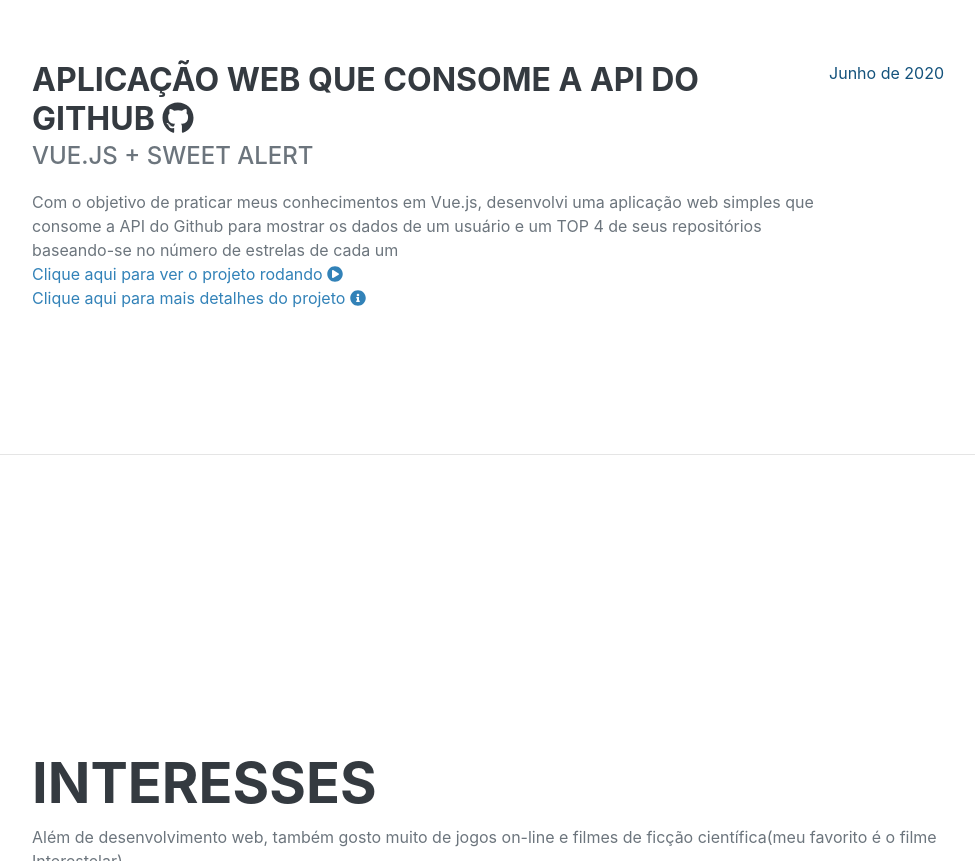
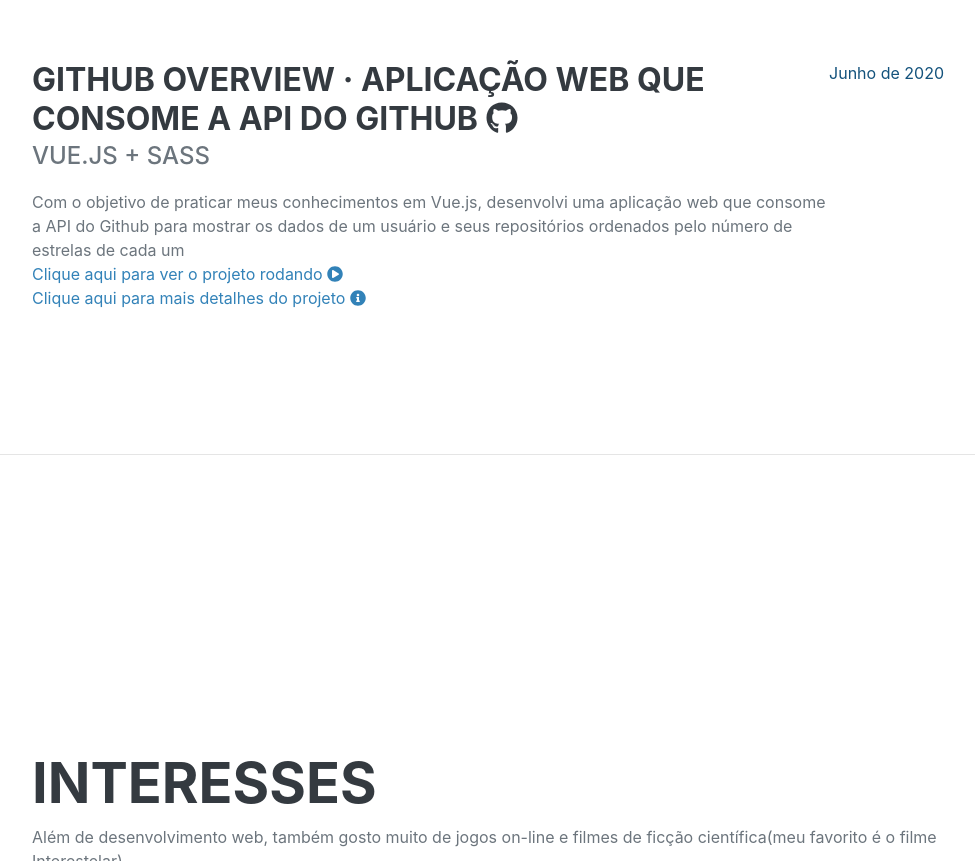
Before and after one commit to TiagoDiass/tiagodiass.github.io, a plain HTML site: page index.html in a window 1280 px wide. Shown: the part 4846-5707 px from the top of the page, without its empty margins (288-1263 px from the left). Drawn offline with nearby package versions, Linux system fonts and the light colour scheme; a web font is replaced by a local one.

Commit message:
changing github-overview link

```diff
--- a/index.html
+++ b/index.html
@@ -812,7 +812,8 @@
                     >
                         <div class="flex-grow-1">
                             <h3 class="mb-0">
-                                Aplicação Web que consome a API do Github
+                                Github Overview · Aplicação Web que consome a
+                                API do Github
                                 <i class="fab fa-github"></i>
                             </h3>
 
@@ -830,21 +831,21 @@
                                 <a
                                     class="text-secondary"
                                     target="_blank"
-                                    href="https://sweetalert.js.org/"
+                                    href="https://sass-lang.com"
                                 >
-                                    Sweet Alert
+                                    Sass
                                 </a>
                             </div>
                             <p>
                                 Com o objetivo de praticar meus conhecimentos em
-                                Vue.js, desenvolvi uma aplicação web simples que
-                                consome a API do Github para mostrar os dados de
-                                um usuário e um TOP 4 de seus repositórios
-                                baseando-se no número de estrelas de cada um
+                                Vue.js, desenvolvi uma aplicação web que consome
+                                a API do Github para mostrar os dados de um
+                                usuário e seus repositórios ordenados pelo
+                                número de estrelas de cada um
                                 <br />
                                 <a
                                     target="_blank"
-                                    href="https://github-overview-vue.herokuapp.com"
+                                    href="https://github-profile-overview.netlify.app/"
                                 >
                                     Clique aqui para ver o projeto rodando
                                     <i class="fas fa-play-circle"></i>
```
